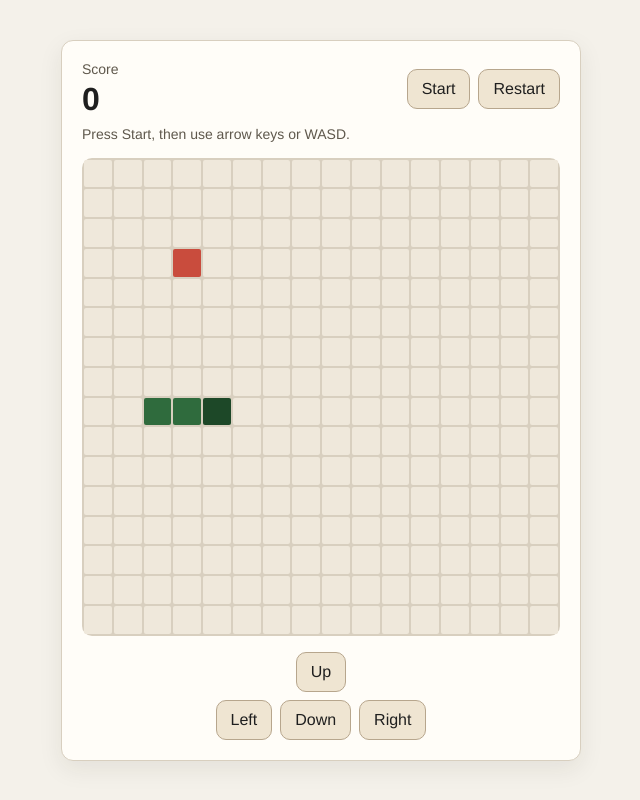
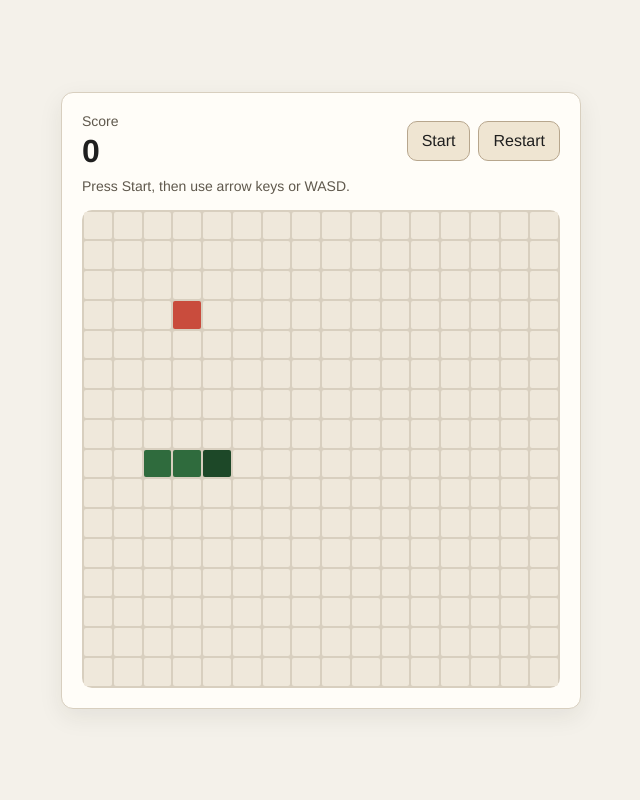
Before and after one commit to nunomi0/ai-playground, a website with bundled scripts: page snake/public/index.html in a window 1280 px wide. Shown: the whole page, without its empty margins (319-959 px from the left). Built offline with nearby package versions, Linux system fonts and the light colour scheme.

Commit message:
refactor(snake): remove on-screen direction controls

```diff
--- a/snake/public/app.js
+++ b/snake/public/app.js
@@ -11,7 +11,6 @@ const scoreElement = document.querySelector("#score");
 const statusTextElement = document.querySelector("#status-text");
 const pauseButton = document.querySelector("#pause-button");
 const restartButton = document.querySelector("#restart-button");
-const controlButtons = document.querySelectorAll("[data-direction]");
 
 const keyDirections = {
   ArrowUp: "up",
@@ -146,11 +145,6 @@ document.addEventListener("keydown", (event) => {
 
 pauseButton.addEventListener("click", togglePause);
 restartButton.addEventListener("click", restart);
-controlButtons.forEach((button) => {
-  button.addEventListener("click", () => {
-    updateDirection(button.dataset.direction);
-  });
-});
 
 createBoard();
 render();
--- a/snake/public/index.html
+++ b/snake/public/index.html
@@ -30,15 +30,6 @@
           role="grid"
           aria-label="Snake game board"
         ></div>
-
-        <div class="controls" aria-label="Touch controls">
-          <button type="button" data-direction="up">Up</button>
-          <div class="controls-row">
-            <button type="button" data-direction="left">Left</button>
-            <button type="button" data-direction="down">Down</button>
-            <button type="button" data-direction="right">Right</button>
-          </div>
-        </div>
       </section>
     </main>
 
--- a/snake/public/styles.css
+++ b/snake/public/styles.css
@@ -64,17 +64,9 @@ body {
   font-weight: 700;
 }
 
-.actions,
-.controls-row,
-.controls {
+.actions {
   display: flex;
   gap: 8px;
-}
-
-.controls {
-  margin-top: 16px;
-  flex-direction: column;
-  align-items: center;
 }
 
 button {
@@ -119,10 +111,3 @@ button:hover {
 .cell.food {
   background: var(--food);
 }
-
-@media (min-width: 768px) {
-  .controls {
-    max-width: 220px;
-    margin-inline: auto;
-  }
-}
```
